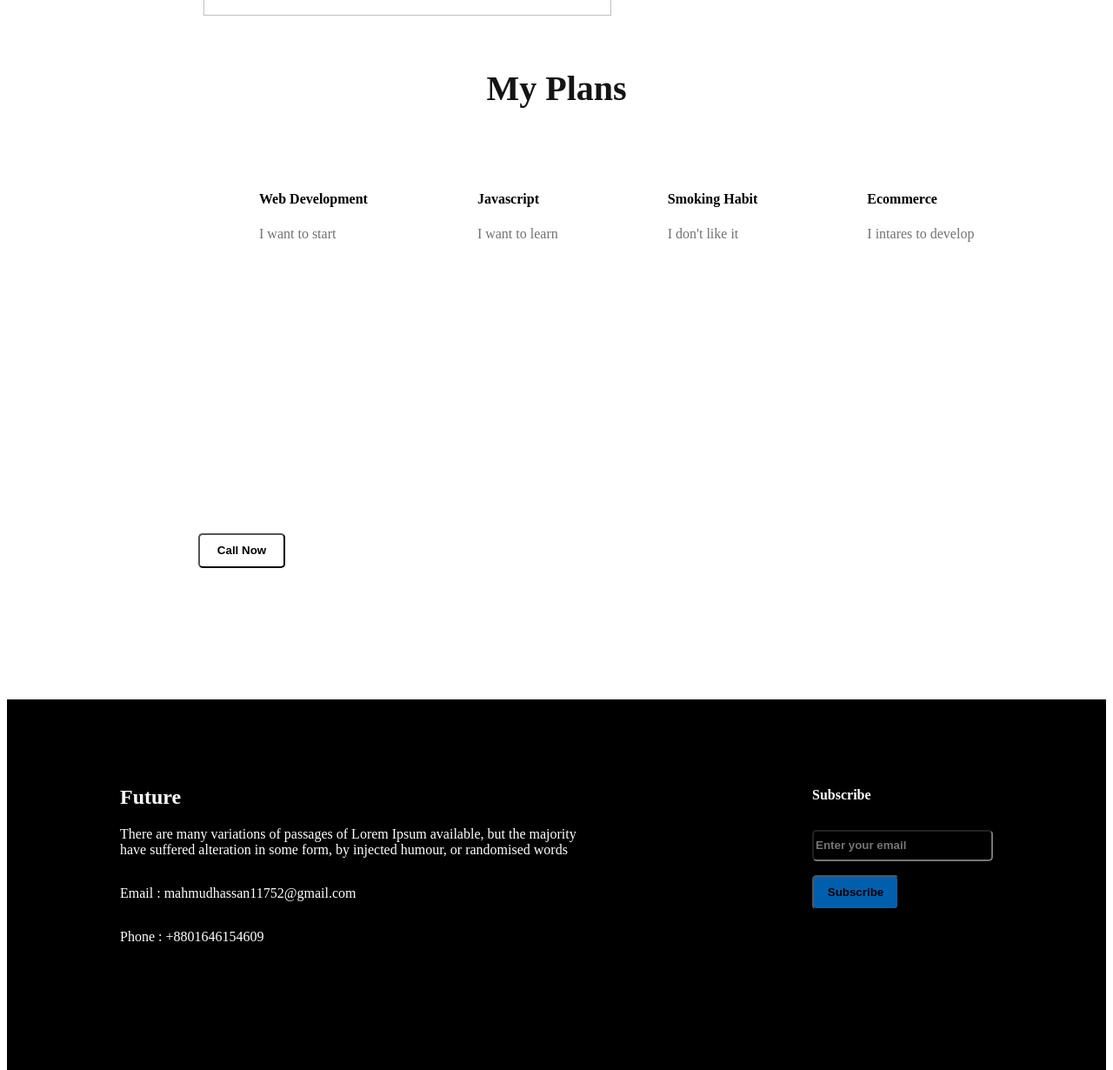
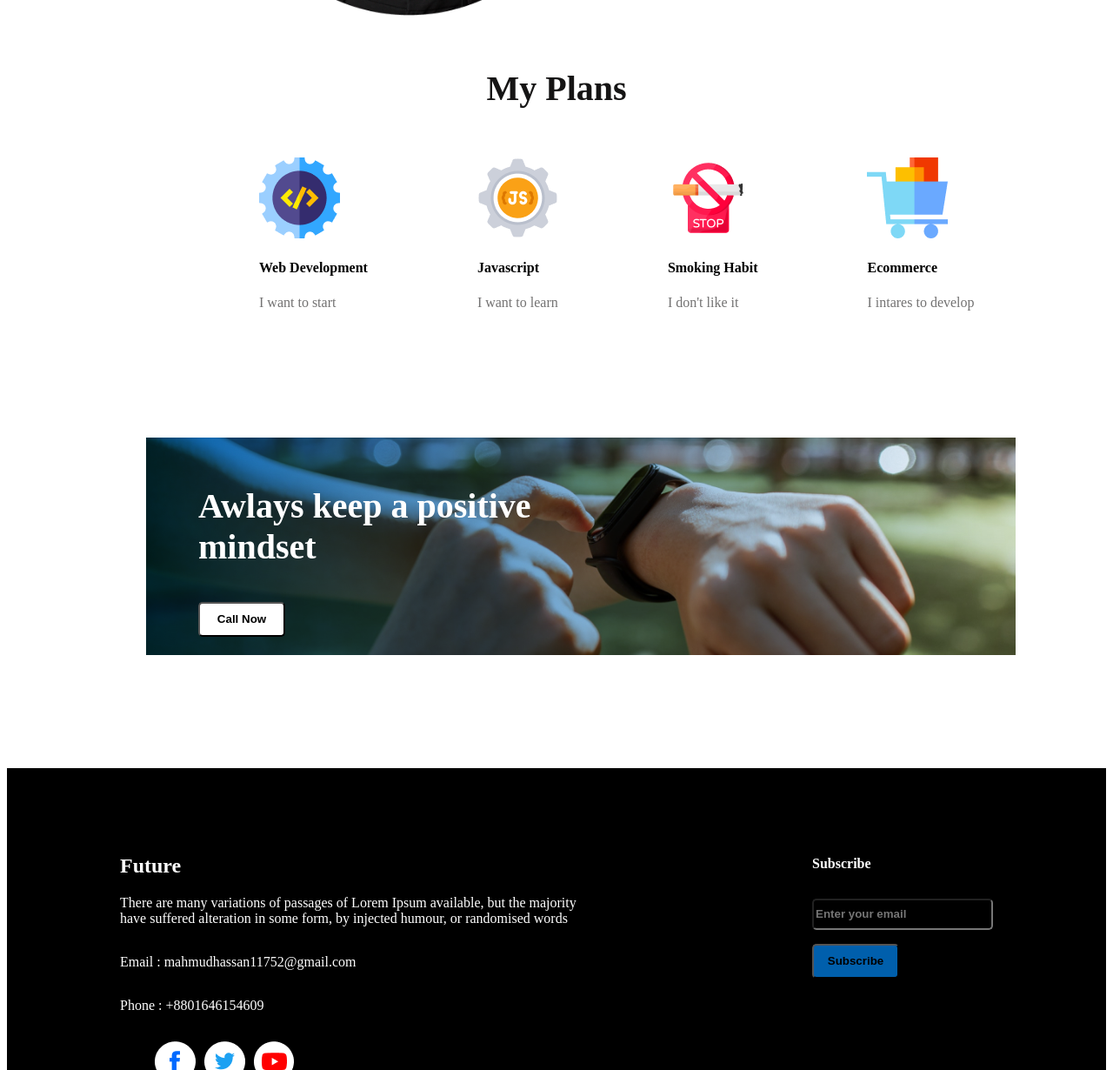
Before and after one commit to alif819015/assignment-1, a plain HTML site: page index.html in a window 1280 px wide. Shown: the part 1570-2800 px from the top of the page at 87% size. Drawn offline with Linux system fonts and the light colour scheme; the site is published under a folder, as on GitHub Pages, so addresses that start at the root find nothing.

Commit message:
assignment

```diff
--- a/index.html
+++ b/index.html
@@ -6,7 +6,7 @@
     <meta http-equiv="X-UA-Compatible" content="IE=edge">
     <meta name="viewport" content="width=device-width, initial-scale=1.0">
     <title>This is My First Assignment</title>
-    <link rel="stylesheet" href="styles/style.css">
+    <link rel="stylesheet" href="./styles/style.css">
 </head>
 
 <body>
@@ -26,7 +26,7 @@
     <section>
         <div class="body">
             <ul class="body-ul-1">
-                <img class="body-img" src="/images/person.png" alt="">
+                <img class="body-img" src="./images/person.png" alt="">
             </ul>
             <ul class="body-ul-2">
                 <h1 class="body-title">My failures of
@@ -53,28 +53,28 @@
             <div class="education">
 
                 <ul>
-                    <img src="/images/icons/web.png" alt="">
+                    <img src="./images/icons/web.png" alt="">
                     <h4 class="education-title">Web Development</h4>
                     <p class="education-description">I want to start</p>
                 </ul>
             </div>
             <div class="education">
                 <ul>
-                    <img src="/images/icons/js.png" alt="">
+                    <img src="./images/icons/js.png" alt="">
                     <h4 class="education-title">Javascript</h4>
                     <p class="education-description">I want to learn</p>
                 </ul>
             </div>
             <div class="education">
                 <ul>
-                    <img src="/images/icons/smoke.png" alt="">
+                    <img src="./images/icons/smoke.png" alt="">
                     <h4 class="education-title">Smoking Habit</h4>
                     <p class="education-description">I don't like it</p>
                 </ul>
             </div>
             <div class="education">
                 <ul>
-                    <img src="/images/icons/ecom.png" alt="">
+                    <img src="./images/icons/ecom.png" alt="">
                     <h4 class="education-title">Ecommerce</h4>
                     <p class="education-description">I intares to develop</p>
                 </ul>
@@ -104,9 +104,9 @@
                 <p>Email : mahmudhassan11752@gmail.com</p>
                 <p>Phone : +8801646154609</p>
                 <ol>
-                    <img src="/images/icons/fb.png" alt="">
-                    <img src="/images/icons/twitter.png" alt="">
-                    <img src="/images/icons/youtube.png" alt="">
+                    <img src="./images/icons/fb.png" alt="">
+                    <img src="./images/icons/twitter.png" alt="">
+                    <img src="./images/icons/youtube.png" alt="">
                 </ol>
             </div>
             <div class="search">
--- a/styles/style.css
+++ b/styles/style.css
@@ -1,6 +1,6 @@
 /* Header Section */
 .header {
-    background-image: url('/images/banner/banner3.png');
+    background-image: url('../images/banner/banner3.png');
     width: auto;
     height: 470px;
     background-repeat: no-repeat;
@@ -90,7 +90,7 @@
     width: 1000px;
     height: 250px;
     margin: 130px 150px 130px 160px;
-    background-image: url('/images/watch.png'), url('/images/gradient1.png');
+    background-image:  url('../images/watch.png'), url('../images/gradient1.png');
     background-size: cover;
     background-position: center;
     background-blend-mode: multiply;
```
Also changed, not shown: Screenshot.png (added).
